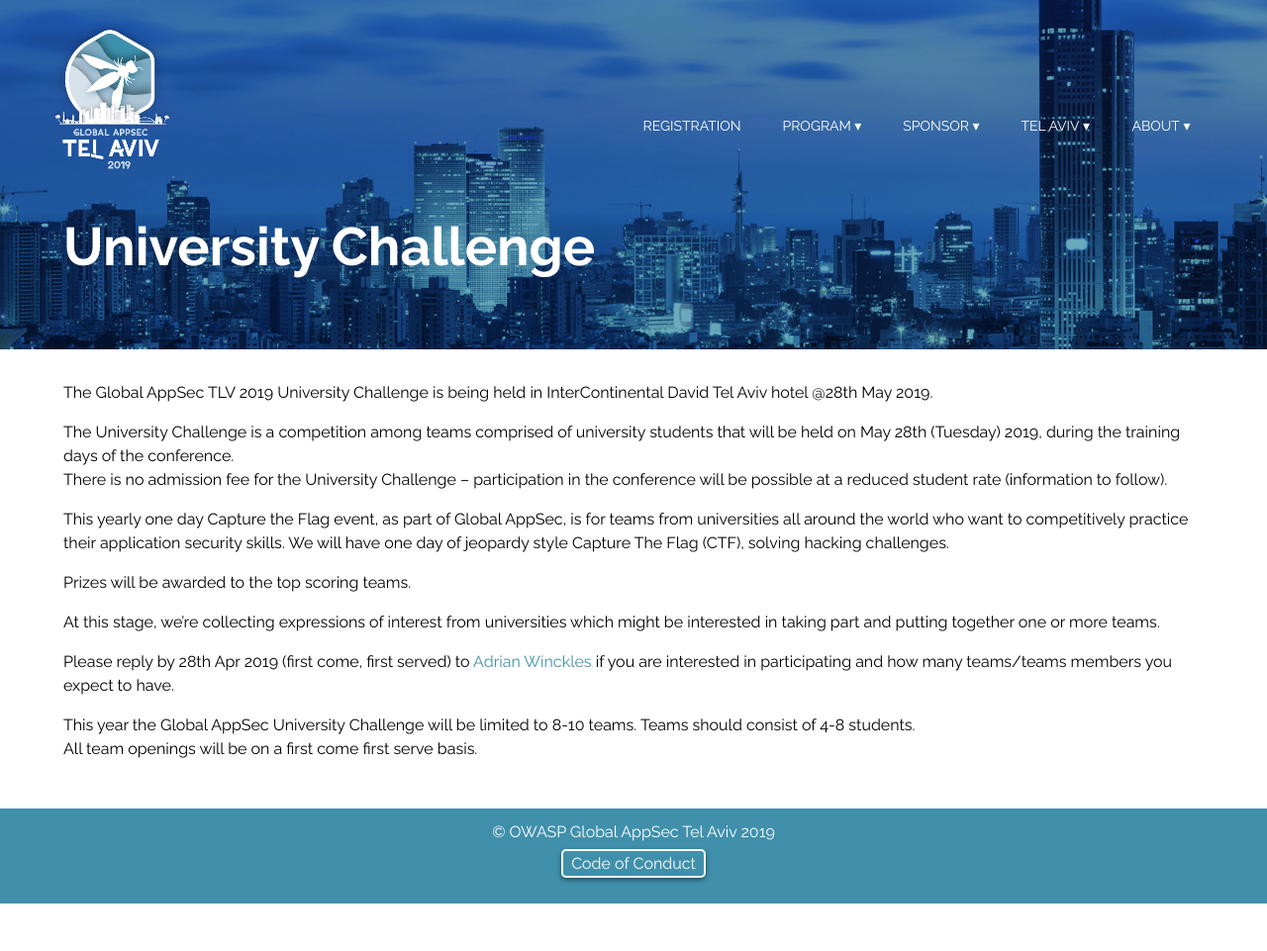
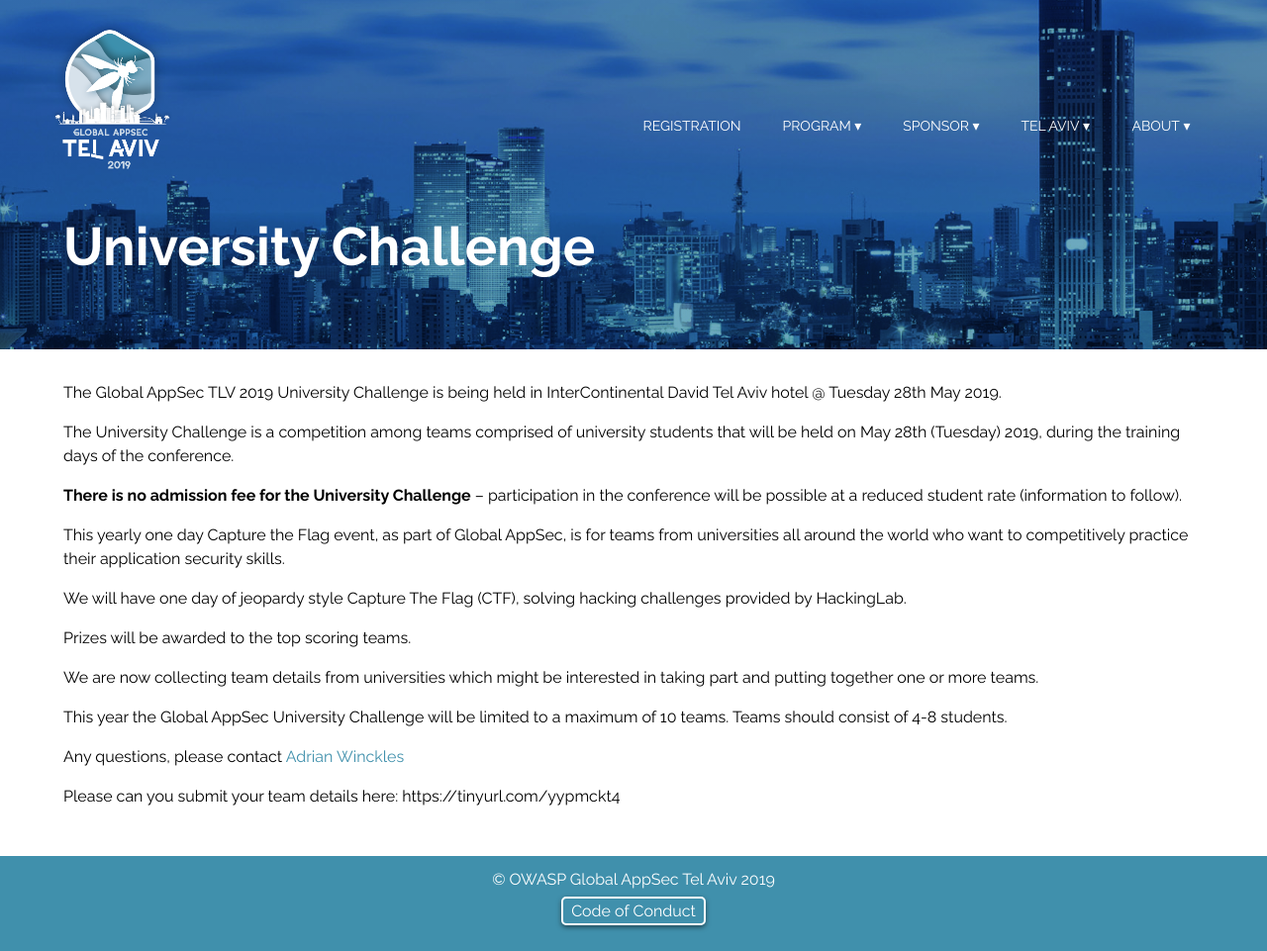
Before and after one commit to OWASP/AppSecTLV2019, a Jekyll site: the page built from program/university-challenge.md, in a window 1280 px wide. Shown: the whole page at 99% size. Built offline with Jekyll 4.4.1, drawn with Linux system fonts in a browser that asks for light colours; before the commit the page ends 913 px from its top, so only the background shows below that.

Commit message:
edit innovation fair and UC

```diff
--- a/program/university-challenge.md
+++ b/program/university-challenge.md
@@ -2,17 +2,23 @@
 title: University Challenge
 ---
 
-The Global AppSec TLV 2019 University Challenge is being held in InterContinental David Tel Aviv hotel @28th May 2019.
+The Global AppSec TLV 2019 University Challenge is being held in InterContinental David Tel Aviv hotel @ Tuesday 28th May 2019.
 
-The University Challenge is a competition among teams comprised of university students that will be held on May 28th (Tuesday) 2019, during the training days of the conference. <br>There is no admission fee for the University Challenge – participation in the conference will be possible at a reduced student rate (information to follow).
+The University Challenge is a competition among teams comprised of university students that will be held on May 28th (Tuesday) 2019, during the training days of the conference.
+
+**There is no admission fee for the University Challenge** – participation in the conference will be possible at a reduced student rate (information to follow).
 
 This yearly one day Capture the Flag event, as part of Global AppSec, is for teams from universities all around the world who want to competitively practice their application security skills.
-We will have one day of jeopardy style Capture The Flag (CTF), solving hacking challenges.
+
+We will have one day of jeopardy style Capture The Flag (CTF), solving hacking challenges provided by HackingLab.
 
 Prizes will be awarded to the top scoring teams.
 
-At this stage, we’re collecting expressions of interest from universities which might be interested in taking part and putting together one or more teams.
+We are now collecting team details from universities which might be interested in taking part and putting together one or more teams.
 
-Please reply by 28th Apr 2019 (first come, first served) to [Adrian Winckles](mailto:Adrian.Winckles@owasp.org) if you are interested in participating and how many teams/teams members you expect to have.
+This year the Global AppSec University Challenge will be limited to a maximum of 10 teams. Teams should consist of 4-8 students.
 
-This year the Global AppSec University Challenge will be limited to 8-10 teams. Teams should consist of 4-8 students. <br>All team openings will be on a first come first serve basis.
+Any questions, please contact [Adrian Winckles](mailto:Adrian.Winckles@owasp.org)
+
+Please can you submit your team details here:
+https://tinyurl.com/yypmckt4
```
Also changed, not shown: program/innovation-fair.md (+1 -1 lines).
